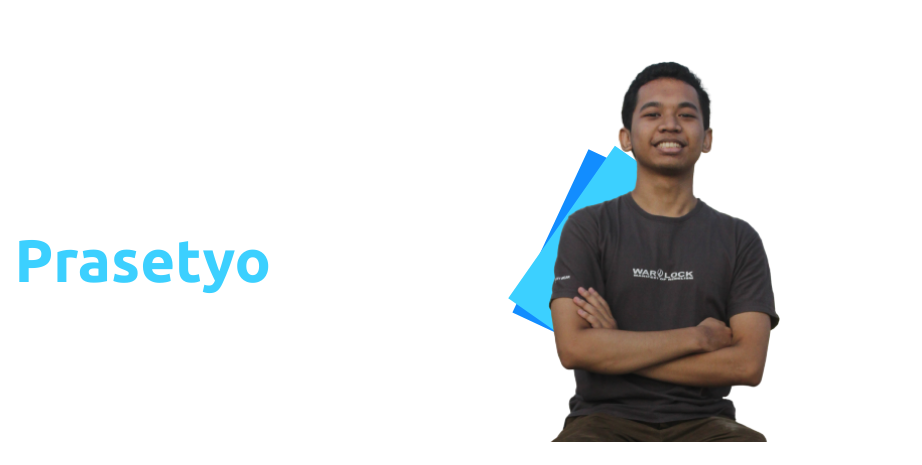
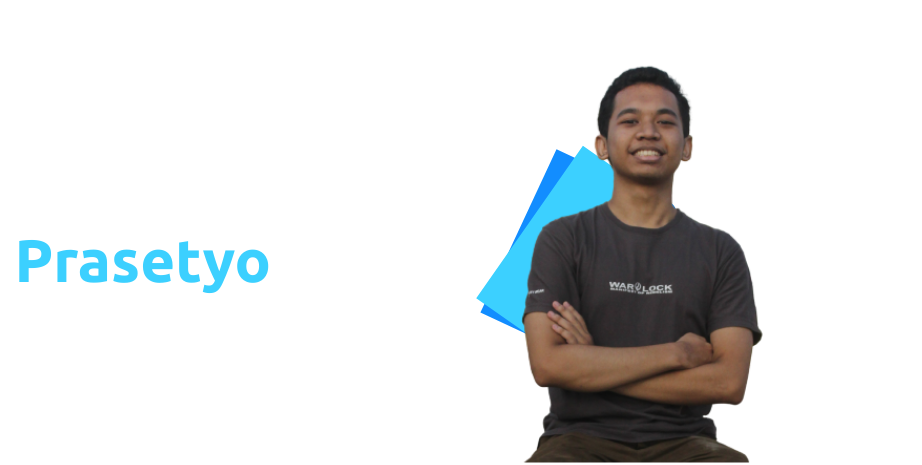
Before and after one commit to senyumpanda/senyumpanda.github.io, a website: page index.html in a window 1280 px wide. Shown: the part 80-545 px from the top of the page, 358-1280 px from the left. Drawn offline with Linux system fonts and the light colour scheme.

Commit message:
memperbaharui data

```diff
--- a/index.html
+++ b/index.html
@@ -70,7 +70,7 @@
     <section id="profil" class="pt-32 pb-20">
         <div class="pl-0 relative">
             <div class="container flex flex-wrap justify-between md:mx-auto">
-                <div class="w-full pl-6 sm:pl-20 md:w-1/2 md:pt-20 md:pl-2 lg:pt-44 lg:pl-3 xl:pt-20 xl:pl-2">
+                <div class="w-full pl-8 sm:pl-20 md:w-1/2 md:pt-20 md:pl-6 lg:pt-44 lg:pl-3 xl:pt-20 xl:pl-2">
                     <h2 class="font-semibold text-md mb-3 sm:text-lg xl:text-xl">Hi, i'm</h2>
                     <h1 class="text-3xl font-medium text-primary mb-3 sm:text-4xl lg:text-5xl xl:text-6xl xl:font-bold
                     ">Ilham Pandu Prasetyo</h1>
@@ -111,7 +111,7 @@
                     </div> -->
                 </div>
 
-                <div class="pt-24 w-full md:p-0 md:pl-40 md:w-1/2">
+                <div class="pt-24 w-full md:p-0 md:pl-32 md:w-1/2">
                     <div class="back relative md:pl-20 lg:pl-0 xl:pl-12 2xl:pl-0">
                         <div
                             class="kotak-2 bg-secondary_dark w-[230px] h-[300px] rounded-r-3xl rotate-[25deg] scale-[0.55] absolute z-[1] -translate-y-10 translate-x-6 sm:translate-x-48 md:scale-[0.6] md:-translate-x-44 md:-translate-y-16 lg:z-[-5] lg:-translate-x-6 lg:translate-y-10 xl:translate-x-2 xl:translate-y-0 xl:scale-[0.6] 2xl:translate-x-24 2xl:translate-y-2 2xl:scale-[0.65]">
@@ -120,7 +120,7 @@
                             class="kotak-1 bg-primary w-[250px] h-[310px] rounded-r-3xl rotate-[35deg] scale-[0.55] absolute z-[2] -translate-y-10 translate-x-6 sm:translate-x-48 md:scale-[0.6] md:-translate-x-44 md:-translate-y-16 lg:z-[-5] lg:-translate-x-6 lg:translate-y-10 xl:translate-x-2 xl:translate-y-0 xl:scale-[0.6] 2xl:translate-x-24 2xl:translate-y-2 2xl:scale-[0.65]">
                         </div>
                         <img src="img/me.png" alt="Ilham Pandu Prasetyo"
-                            class="absolute z-[3] w-[350px] -translate-y-24 scale-105 translate-x-2 sm:w-[500px] sm:scale-75 sm:translate-x-24 sm:-translate-y-40 md:scale-150 md:-translate-x-32 md:-translate-y-6 lg:z-[-5] lg:-translate-x-10 lg:-translate-y-10 xl:scale-105 xl:-translate-x-16 xl:-translate-y-40 2xl:scale-110 2xl:translate-x-2 2xl:-translate-y-48">
+                            class="absolute z-[3] w-[350px] -translate-y-24 scale-90 translate-x-2 sm:w-[500px] sm:scale-75 sm:translate-x-24 sm:-translate-y-40 md:scale-150 md:-translate-x-32 md:-translate-y-6 lg:z-[-5] lg:-translate-x-10 lg:-translate-y-10 xl:scale-105 xl:-translate-x-16 xl:-translate-y-40 2xl:scale-110 2xl:translate-x-2 2xl:-translate-y-48">
                     </div>
                 </div>
             </div>
```
Also changed, not shown: css/style.css.
